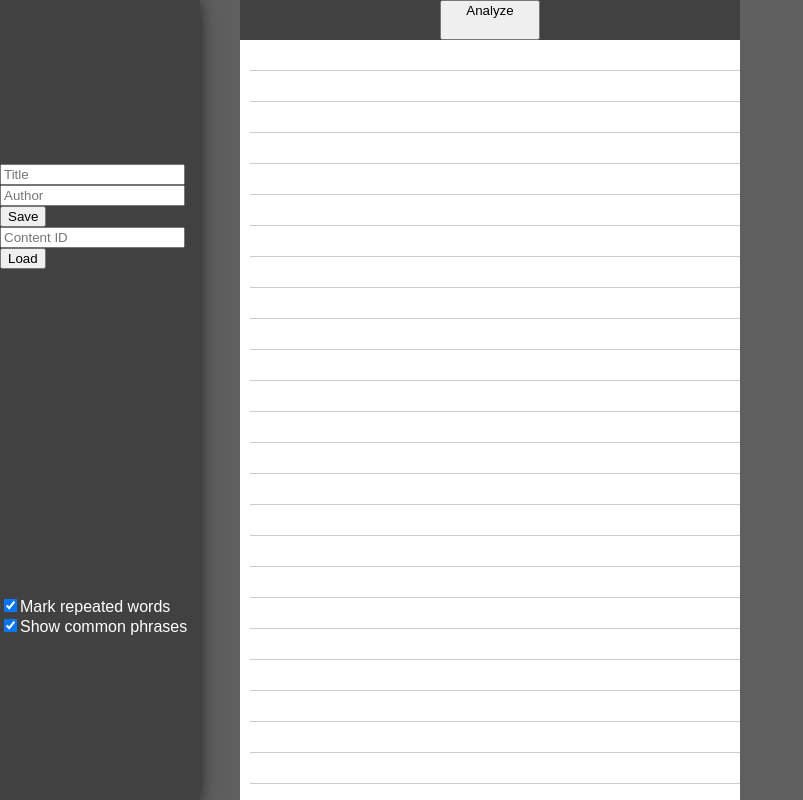
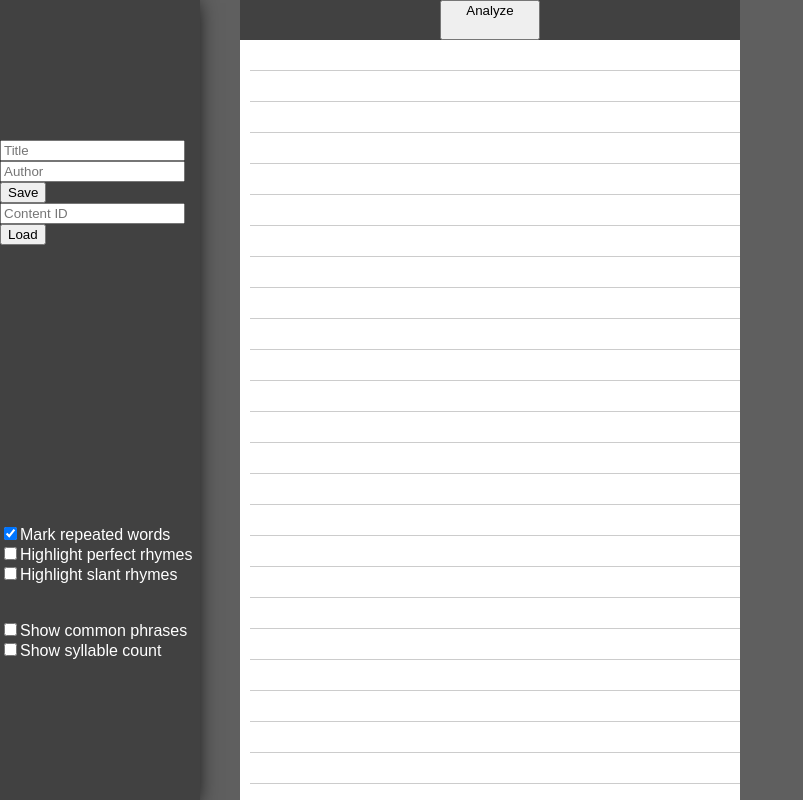
Before and after one commit to willresen/stanza, a React app: page / in a window 1280 px wide. Shown: the whole page, without its empty margins (0-803 px from the left). Built offline with nearby package versions, Linux system fonts and the light colour scheme.

Commit message:
Add option checkboxes

```diff
--- a/client/src/Sidebar.jsx
+++ b/client/src/Sidebar.jsx
@@ -5,8 +5,8 @@ class Sidebar extends React.Component {
     super(props);
     this.state = {
 
-    }
-  }
+    };
+  };
 
   render() {
     return (
@@ -18,13 +18,41 @@ class Sidebar extends React.Component {
             <button>Save</button>
           </div>
           <div id="load">
-            <input type="text" placeholder="Content ID"></input><br/>
+            <input type="text" placeholder="Content ID"></input><br />
             <button>Load</button>
           </div>
         </div>
         <div id="controls">
-          <input name="control" type="checkbox" value="mark_repetition" checked></input><span>Mark repeated words</span><br/>
-          <input name="control" type="checkbox" value="common_phrases" checked></input><span>Show common phrases</span>
+          <input type="checkbox"
+            value="showRepetition"
+            onChange={this.props.handleToggle}
+            checked={this.props.showRepetition}>
+          </input>
+          <span>Mark repeated words</span><br />
+          <input type="checkbox"
+            value="highlightPerfectRhymes"
+            onChange={this.props.handleToggle}
+            checked={this.props.highlightPerfectRhymes}>
+          </input>
+          <span>Highlight perfect rhymes</span><br />
+          <input type="checkbox"
+            value="highlightSlantRhymes"
+            onChange={this.props.handleToggle}
+            checked={this.props.highlightSlantRhymes}>
+          </input>
+          <span>Highlight slant rhymes</span><br /><br /> <br />
+          <input type="checkbox"
+            value="showCommonPhrases"
+            onChange={this.props.handleToggle}
+            checked={this.props.showCommonPhrases}>
+          </input>
+          <span>Show common phrases</span><br />
+          <input type="checkbox"
+            value="showSyllableCount"
+            onChange={this.props.handleToggle}
+            checked={this.props.showSyllableCount}>
+          </input>
+          <span>Show syllable count</span><br />
         </div>
       </div>
     );
```
